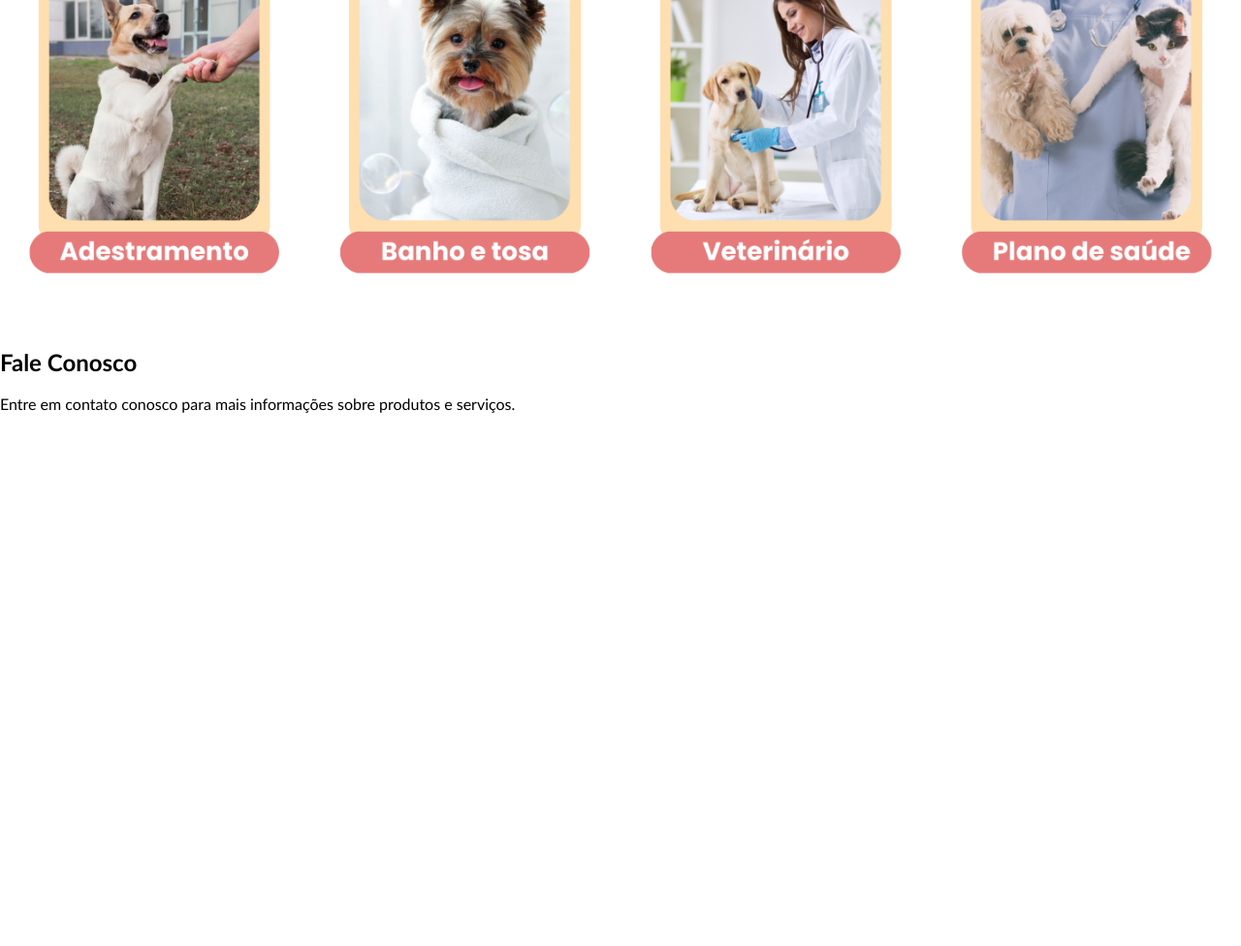
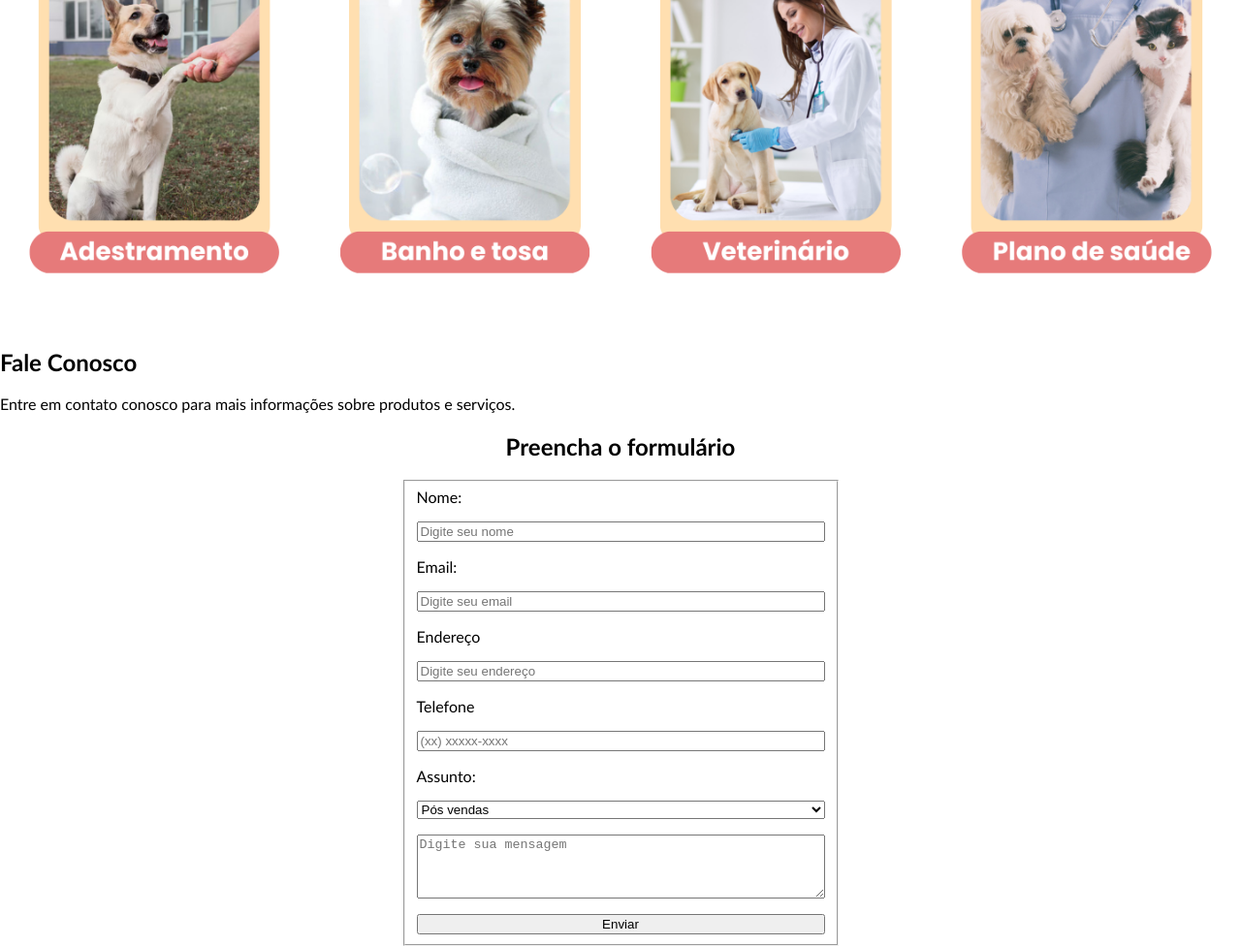
Before and after one commit to mariamartins-f/mackenzie, a plain HTML site: page petshop/index.html in a window 1280 px wide. Shown: the part 732-1708 px from the top of the page at 97% size. Before the commit the page ends 1174 px from the top, so only its background shows below. Drawn offline with Linux system fonts and the light colour scheme.

Commit message:
update_form

```diff
--- a/petshop/index.html
+++ b/petshop/index.html
@@ -16,7 +16,7 @@
 
     <div style="width: 100%; max-height: 500px;">
         <video width="100%" height="auto" autoplay loop>
-            <source src="video/video_web.mp4" type="video/mp4">
+            <source src="/petshop/video/video_web.mp4" type="video/mp4">
             Seu navegador não suporta este formato de vídeo.
         </video>
     </div>
@@ -28,8 +28,35 @@
 </div>
 
     <section id="faleconosco">
-        <h2 style="font-family: 'Trebuchet MS', sans-serif">Fale Conosco</h2>
-        <p style="font-family: 'Trebuchet MS', sans-serif"> Entre em contato conosco para mais informações sobre produtos e serviços.</p>
+        <h2 style="font-family: 'Trebuchet MS', sans-serif;">Fale Conosco</h2>
+        <p style="font-family: 'Trebuchet MS', sans-serif"> Entre em contato conosco para mais
+             informações sobre produtos e serviços.</p>
+        <h2 style="font-family: 'Trebuchet MS', sans-serif; display: flex;justify-content: center;">Preencha o formulário</h2>
+        <form style="display: flex;justify-content: center;">
+            <fieldset style="width: 30%; margin: auto; display: flex; flex-direction: column; gap: 16px;">
+                <label for="fname" style="font-family: 'Trebuchet MS', sans-serif;">Nome:</label>
+                <input type=”text” required name="nome" placeholder="Digite seu nome">
+                <label for="email" style="font-family: 'Trebuchet MS', sans-serif;">Email:</label>
+                <input type=”email” placeholder="Digite seu email">
+                <label for="adress"style="font-family: 'Trebuchet MS', sans-serif;">Endereço</label>
+                <input type=”text” placeholder="Digite seu endereço">
+                <label for="phone" style="font-family: 'Trebuchet MS', sans-serif;">Telefone</label>
+                <input type=”text” required name="tel" placeholder="(xx) xxxxx-xxxx">
+                <label for="assunto" style="font-family: 'Trebuchet MS', sans-serif;">Assunto:</label>
+                    <select id="assunto" name="assunto">
+                        <option value="posvendas">Pós vendas</option>
+                        <option value="servicos">Serviços Pet</option>
+                        <option value="parcerias">Parcerias</option>
+                        <option value="sugestao">Sugestões</option>
+                        <option value="reclamacao">Reclamações</option>
+                        <option value="outros">Outros</option>
+                    </select>
+                <textarea name="mensagem" placeholder="Digite sua mensagem" rows="4" cols="50"></textarea>
+                <input type="submit" value="Enviar">
+            </fieldset>
+        </form>
+
+
     </section>
 </body>
 
```
